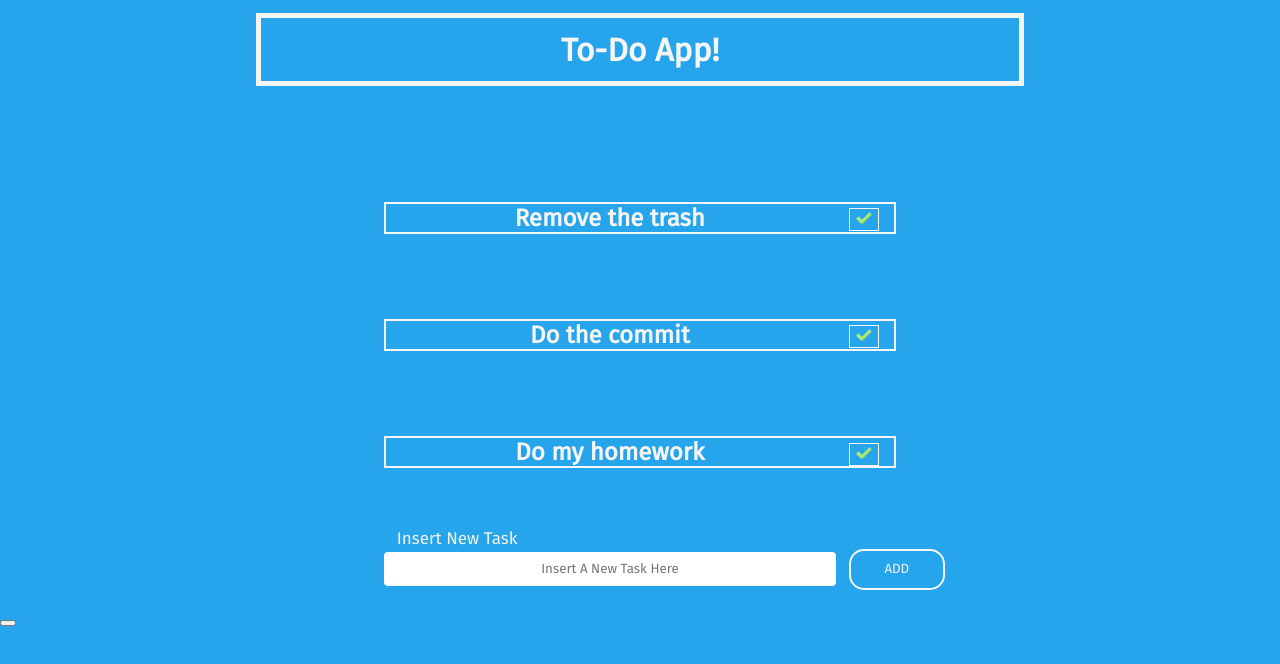
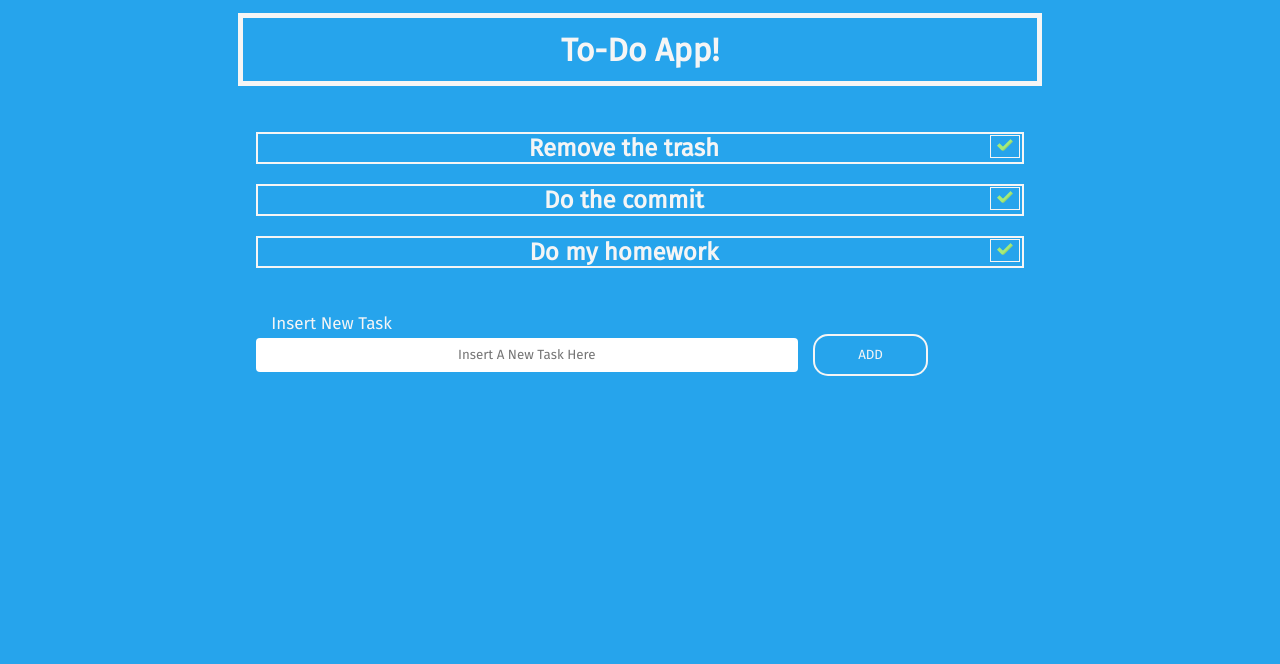
Before and after one commit to Gustavo-tech/todo-app-react, a React (Create React App) app: page / in a window 1280 px wide. Shown: the top 664 px of the page. Built offline with nearby package versions, Linux system fonts and the light colour scheme.

Commit message:
Putting all tasks inside a container

```diff
--- a/src/components/AddForm/AddForm.jsx
+++ b/src/components/AddForm/AddForm.jsx
@@ -31,7 +31,7 @@ class AddForm extends Component {
                 <form onSubmit={this.handleSubmit}>
 
                     <input type="text" className="task-input" placeholder="Insert A New Task Here"
-                    onChange={this.handleChange} value={this.state.content} />
+                    onChange={this.handleChange} value={this.state.content} maxLength="30" />
 
                     <button>ADD</button>
                 </form>
--- a/src/components/AddForm/style.css
+++ b/src/components/AddForm/style.css
@@ -1,8 +1,7 @@
 div.container {
-    height: 5rem;
-    width: 40rem;
-    margin-left: 30%;
-    margin-right: 30%;
+    margin: 0 auto;
+    max-width: 60%;
+    height: auto;
 }
 
 div.container label {
--- a/src/components/App/App.jsx
+++ b/src/components/App/App.jsx
@@ -4,7 +4,11 @@ import React, { Component } from 'react';
 // Components
 import Header from '../Header/Header';
 import AddForm from '../AddForm/AddForm';
+import TaskContainer from '../TaskContainer/TaskContainer';
 import Task from '../Task/Task';
+
+// Styles
+import './style.css';
 
 class App extends Component {
 
@@ -37,17 +41,14 @@ class App extends Component {
         })
     }
 
-    showIndex = () => {
-        console.log(this.state.tasks[this.state.tasks.length - 1].id);
-    }
-
     render() {
         return(
-            <div>
+            <div className="app">
                 <Header />
-                <Task tasks={this.state.tasks} deleteTask={this.deleteTask} />
+                <TaskContainer>
+                    <Task tasks={this.state.tasks} deleteTask={this.deleteTask} />
+                </TaskContainer>
                 <AddForm addTask={this.addTask} />
-                <button onClick={this.showIndex}></button>
             </div>
         )
     }
--- /dev/null
+++ b/src/components/App/style.css
@@ -0,0 +1,3 @@
+div.app {
+    background-color: transparent;
+}
--- a/src/components/Header/style.css
+++ b/src/components/Header/style.css
@@ -2,7 +2,8 @@ h1 {
     margin: 0 auto;
     border-width: 5px;
     padding: 1%;
-    margin: 1% 20% 5% 20%;
+    max-width: 60%;
+    margin-top: 1%;
     border-style: solid;
     text-align: center;
     color: whitesmoke;
--- a/src/components/Task/Task.jsx
+++ b/src/components/Task/Task.jsx
@@ -9,15 +9,18 @@ import Done from '../../assets/icons/check.png';
 
 const Todos = ({tasks, deleteTask}) => {
 
-  const todoList = tasks.length ? (
+  const todoList = tasks.length ?
+  (
     tasks.map(task => {
       return (
-        <div className="task-info" key={task.id}>
-          <h2> {task.name} <button onClick={() => {deleteTask(task.id)}}> <img src={Done} alt="done"/> </button> </h2>
-        </div>
+        <h2 key={task.id}> {task.name} <button onClick={() => {deleteTask(task.id)}}> <img src={Done} alt="done"/> </button> </h2>
       )
     })
-  ) : (
+  )
+
+  :
+
+  (
     <p>You have no task left, yay!</p>
   );
 
--- a/src/components/Task/style.css
+++ b/src/components/Task/style.css
@@ -1,28 +1,19 @@
-div.task-info {
-    height: 2px;
-    margin-top: 9%;
-    margin-bottom: 6%;
-}
-
 h2 {
     color: whitesmoke;
-    margin-left: 30%;
-    margin-right: 30%;
     text-align: center;
     border: solid 2px;
 }
 
 div.task-info:last-child {
-    margin-bottom: 7%;
+    margin-bottom: 2%;
 }
 
 h2 button {
-    margin-left: 3%;
-    margin-top: 0.9%;
-    margin-right: 3%;
-    float: right;
     background-color: transparent;
     border: 1px solid whitesmoke;
+    float: right;
+    margin-right: 0.3%;
+    margin-top: 0.2%;
 }
 
 p {
--- /dev/null
+++ b/src/components/TaskContainer/TaskContainer.jsx
@@ -0,0 +1,15 @@
+// React
+import React from 'react';
+
+// Style
+import './style.css';
+
+const  TaskContainer = ({children}) => {
+    return(
+        <div className="task-container">
+            {children}
+        </div>
+    )
+}
+
+export default TaskContainer;
--- /dev/null
+++ b/src/components/TaskContainer/style.css
@@ -0,0 +1,6 @@
+div.task-container {
+    margin: 0 auto;
+    width: 60%;
+    height: auto;
+    padding: 2%;
+}
```
Also changed, not shown: public/manifest.json.
